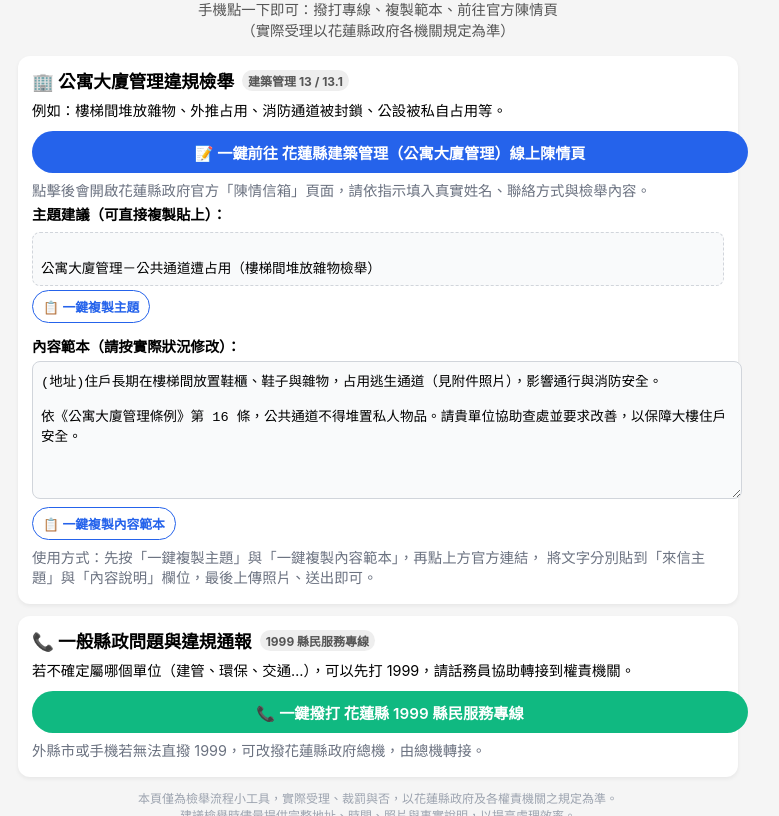
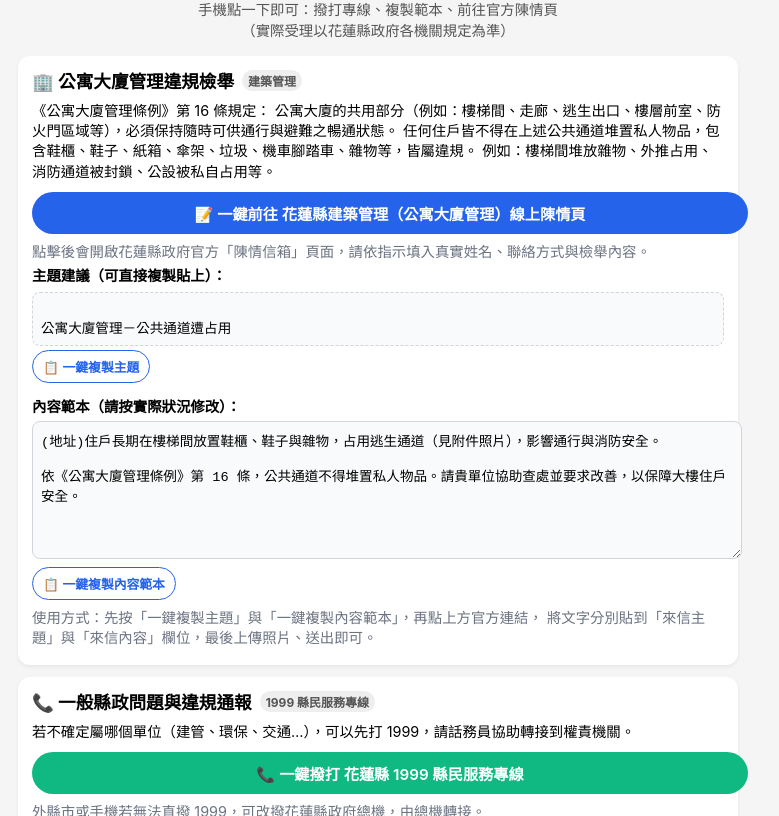
Before and after one commit to trsasycmpabc1979-rgb/-report5678, a plain HTML site: page index.html in a window 1280 px wide. Shown: the part 76-892 px from the top of the page, without its empty margins (262-1041 px from the left). Drawn offline with Linux system fonts and the light colour scheme.

Commit message:
Update index.html

```diff
--- a/index.html
+++ b/index.html
@@ -2,7 +2,7 @@
 <html lang="zh-Hant">
 <head>
   <meta charset="UTF-8" />
-  <title>花蓮縣一鍵檢舉工具頁</title>
+  <title>花蓮縣一鍵檢舉</title>
   <meta name="viewport" content="width=device-width, initial-scale=1" />
   <style>
     body {
@@ -120,7 +120,7 @@
 </head>
 <body>
   <div class="container">
-    <h1>花蓮縣一鍵檢舉工具頁</h1>
+    <h1>花蓮縣一鍵檢舉</h1>
     <div class="subtitle">
       手機點一下即可：撥打專線、複製範本、前往官方陳情頁<br>
       （實際受理以花蓮縣政府各機關規定為準）
@@ -131,8 +131,11 @@
 
     <!-- 建築管理／公寓大廈管理 -->
     <div class="section">
-      <h2>🏢 公寓大廈管理違規檢舉 <span class="tag">建築管理 13 / 13.1</span></h2>
-      <p>例如：樓梯間堆放雜物、外推占用、消防通道被封鎖、公設被私自占用等。</p>
+      <h2>🏢 公寓大廈管理違規檢舉 <span class="tag">建築管理 </span></h2>
+      <p>《公寓大廈管理條例》第 16 條規定：
+公寓大廈的共用部分（例如：樓梯間、走廊、逃生出口、樓層前室、防火門區域等），必須保持隨時可供通行與避難之暢通狀態。
+任何住戶皆不得在上述公共通道堆置私人物品，包含鞋櫃、鞋子、紙箱、傘架、垃圾、機車腳踏車、雜物等，皆屬違規。
+        例如：樓梯間堆放雜物、外推占用、消防通道被封鎖、公設被私自占用等。</p>
 
       <!-- 一鍵前往官方陳情頁 -->
       <a class="btn" href="https://serviceonline.hl.gov.tw/html/mail?Mqclass=13&Mqclass1=13.1" target="_blank">
@@ -143,7 +146,7 @@
       <!-- 主題範本 -->
       <p><strong>主題建議（可直接複製貼上）：</strong></p>
       <div class="template-box" id="subject-apt">
-公寓大廈管理－公共通道遭占用（樓梯間堆放雜物檢舉）
+公寓大廈管理－公共通道遭占用
       </div>
       <button class="btn small outline" onclick="copyText('subject-apt')">📋 一鍵複製主題</button>
 
@@ -158,7 +161,7 @@
 
       <p class="note">
         使用方式：先按「一鍵複製主題」與「一鍵複製內容範本」，再點上方官方連結，
-        將文字分別貼到「來信主題」與「內容說明」欄位，最後上傳照片、送出即可。
+        將文字分別貼到「來信主題」與「來信內容」欄位，最後上傳照片、送出即可。
       </p>
     </div>
 
@@ -172,7 +175,7 @@
 
     <!-- 備註 -->
     <div class="footer">
-      本頁僅為檢舉流程小工具，實際受理、裁罰與否，以花蓮縣政府及各權責機關之規定為準。<br>
+      本頁僅為檢舉流程，實際受理、裁罰與否，以花蓮縣政府及各權責機關之規定為準。<br>
       建議檢舉時儘量提供完整地址、時間、照片與事實說明，以提高處理效率。
     </div>
   </div>
```
